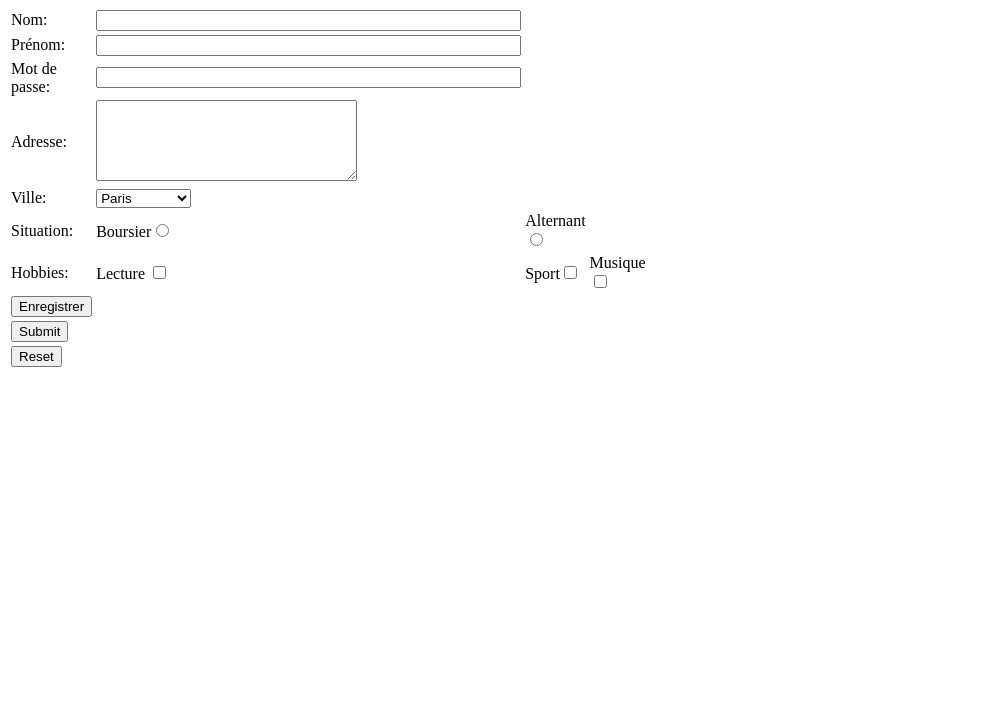
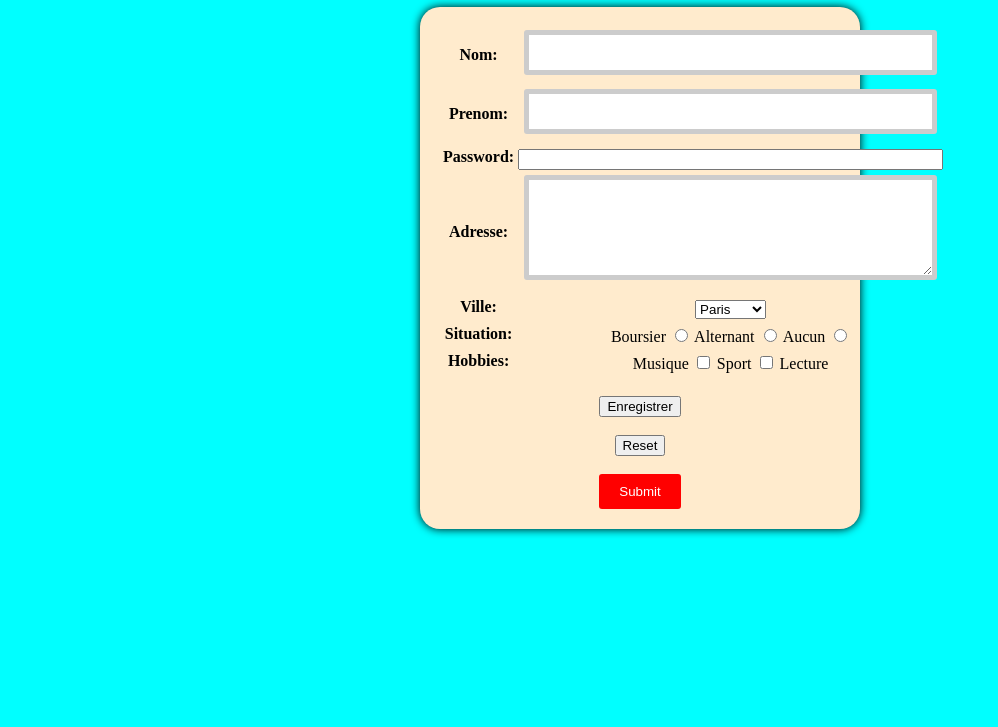
Before and after one commit to S0S022/Portfolio, a plain HTML site: page TP 5/index.html in a window 1280 px wide. Shown: the part 73-800 px from the top of the page, without its empty margins (0-998 px from the left). Drawn offline with Linux system fonts and the light colour scheme.

Commit message:
Add files via upload

```diff
--- a/TP 5/index.html
+++ b/TP 5/index.html
@@ -1,57 +1,61 @@
 <!DOCTYPE html>
-<html lang="fr">
+<html lang="en">
   <head>
     <meta charset="UTF-8" />
     <meta name="viewport" content="width=device-width, initial-scale=1.0" />
-    <title>TP 5</title>
+    <link rel="stylesheet" href="..\TP 5/style.css" />
+    <title>doc</title>
   </head>
-  <body>
+  <body bgcolor="bisque">
     <h1>Formulaire d'inscription</h1>
     <form>
-      <table width="50%">
+      <table width="50%" border="0">
         <tr>
           <td><label name="l1">Nom:</label></td>
           <td><input type="text" name="t1" size="50" /></td>
         </tr>
-          <td><label name="l2">Prénom:</label></td>
+        <tr>
+          <td><label name="l2">Prenom:</label></td>
           <td><input type="text" name="t2" size="50" /></td>
         </tr>
-          <td><label name="l3">Mot de passe:</label></td>
+        <tr>
+          <td><label name="l3">Password:</label></td>
           <td><input type="password" name="t3" size="50" /></td>
         </tr>
+        <tr>
           <td><label name="l4">Adresse:</label></td>
           <td><textarea cols="30" rows="5"></textarea></td>
         </tr>
+        <tr>
           <td><label name="l5">Ville:</label></td>
-          <td><select>
+          <td>
+            <select>
               <option>Paris</option>
-        <option>Cretéil</option>
-        <option>Aubervilliers</option>
-          </select></td>
+              <option value="">Creteil</option>
+              <option value="">St denis</option>
+            </select>
+          </td>
+          <tr>
+          <td> <label name="l6">Situation:</label></td>
+          <td>Boursier <input type="radio" name="r1" /> Alternant
+      <input type="radio" name="r1" /> Aucun
+      <input type="radio" name="r1" />
+      </td>
         </tr>
-          <td><label name="l6">Situation:</label></td>
-          <td>Boursier<input type="radio" name="r1" /></td>
-          <td>Alternant<input type="radio" name="r1"/></td>
+        <tr>
+          <td><label name="l7">Hobbies:</label></td>
+          <td><Lecture <input type="checkbox" name="c1" /> Musique
+      <input type="checkbox" name="c1" /> Sport
+      <input type="checkbox" name="c1" /> Lecture</td>
         </tr>
-          <td><label name="l7">Hobbies:</label></td>
-          <td>Lecture <input type="checkbox" name="c1" /></td>
-          <td>Sport<input type="checkbox" name="c2" /></td>
-          <td>Musique<input type="checkbox" name="c3" /></td>
         </tr>
-          <td><button>Enregistrer</button></td>
-          </tr>
-          <td><input type="submit" name="b1" /></td>
-          </tr>
-          <td><input type="reset" name="b2" /></td>
-        </tr>
-
-
       </table>
-
-
-
-
-
+      <br />
+      <button>Enregistrer</button> <br />
+      <br />
+      <input type="reset" /> <br />
+      <br />
+      <input type="submit" />
     </form>
   </body>
 </html>
--- /dev/null
+++ b/TP 5/style.css
@@ -0,0 +1,48 @@
+body {
+  background-color: aqua;
+  margin: 0;
+  padding: 0;
+  text-align: center;
+}
+
+h1 {
+  color: black;
+}
+
+form {
+  background-color: blanchedalmond;
+  max-width: 400px;
+  margin: 0 auto;
+  padding: 20px;
+  border-radius: 20px;
+  box-shadow: 0 0 10px rgba(0, 0, 0, 2);
+}
+
+label {
+  display: block;
+  margin-bottom: 5px;
+  font-weight: bold;
+}
+
+input[type="text"],
+input[type="email"],
+textarea {
+  width: 90%;
+  padding: 10px;
+  margin-bottom: 10px;
+  border: 5px solid #ccc;
+  border-radius: 3px;
+}
+
+input[type="submit"] {
+  background-color: red;
+  color: #fff;
+  border: none;
+  padding: 10px 20px;
+  border-radius: 3px;
+  cursor: pointer;
+}
+
+input[type="submit"]:hover {
+  background-color: gold;
+}
--- /dev/null
+++ b/TP 6/style.css
@@ -0,0 +1,48 @@
+body {
+  background-color: aqua;
+  margin: 0;
+  padding: 0;
+  text-align: center;
+}
+
+h1 {
+  color: black;
+}
+
+form {
+  background-color: blanchedalmond;
+  max-width: 400px;
+  margin: 0 auto;
+  padding: 20px;
+  border-radius: 20px;
+  box-shadow: 0 0 10px rgba(0, 0, 0, 2);
+}
+
+label {
+  display: block;
+  margin-bottom: 5px;
+  font-weight: bold;
+}
+
+input[type="text"],
+input[type="email"],
+textarea {
+  width: 90%;
+  padding: 10px;
+  margin-bottom: 10px;
+  border: 5px solid #ccc;
+  border-radius: 3px;
+}
+
+input[type="submit"] {
+  background-color: red;
+  color: #fff;
+  border: none;
+  padding: 10px 20px;
+  border-radius: 3px;
+  cursor: pointer;
+}
+
+input[type="submit"]:hover {
+  background-color: gold;
+}
```
Also changed, not shown: TP 6/index.html (added, +29 -0 lines), index.html (+1 -0 lines). Lines whose indentation alone changed are shown as unchanged.
